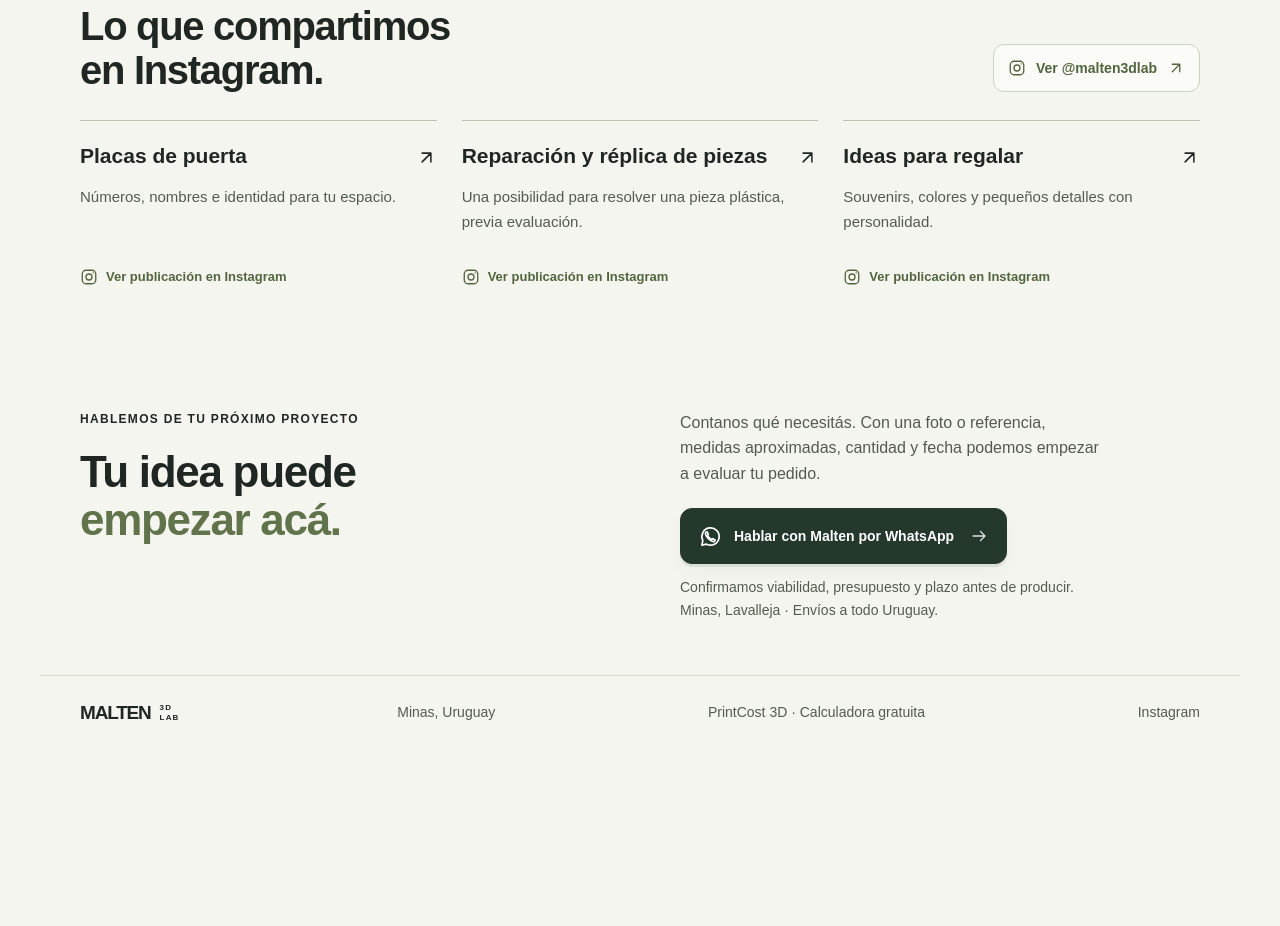
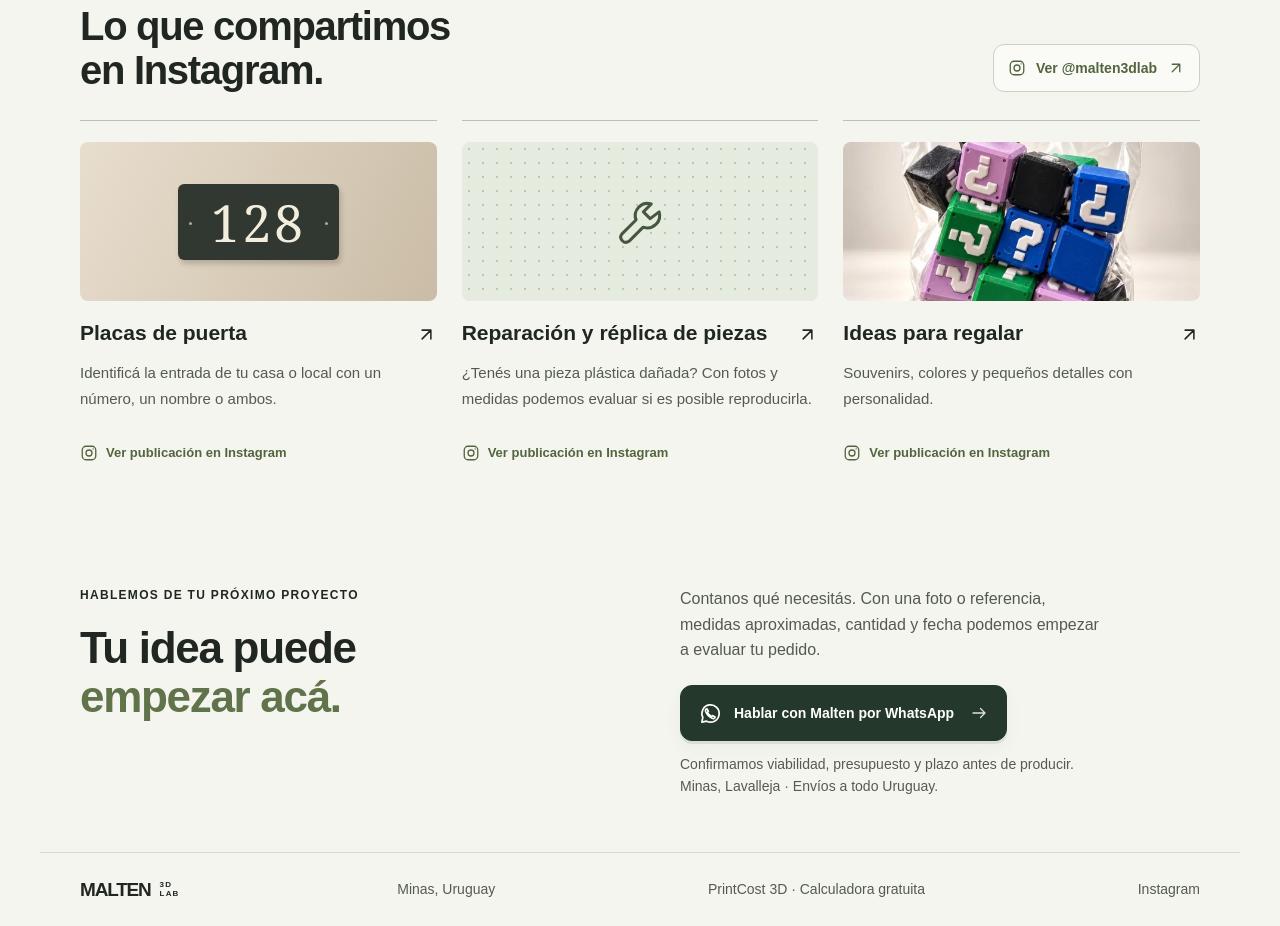
Before and after one commit to martintourne9/Malten-3D, a React (Vite) app: page / in a window 1280 px wide. Shown: the part 3900-4826 px from the top of the page. Before the commit the page ends 4649 px from the top, so only its background shows below. Built offline with nearby package versions, Linux system fonts and the light colour scheme.

Commit message:
Agregar miniaturas a placas, piezas y regalos en la portada

```diff
--- a/src/App.jsx
+++ b/src/App.jsx
@@ -19,9 +19,9 @@ const steps = [
   { title: 'Coordinamos la entrega.', text: 'Una vez confirmado el trabajo, acordamos la producción y la entrega en Minas o el envío a otro punto de Uruguay.' },
 ]
 const instagramExamples = [
-  { title: 'Placas de puerta', detail: 'Números, nombres e identidad para tu espacio.', url: 'https://www.instagram.com/malten3dlab/reel/DbZb6yCxv2r/' },
-  { title: 'Reparación y réplica de piezas', detail: 'Una posibilidad para resolver una pieza plástica, previa evaluación.', url: 'https://www.instagram.com/malten3dlab/reel/DdKHnpDxgXB/' },
-  { title: 'Ideas para regalar', detail: 'Souvenirs, colores y pequeños detalles con personalidad.', url: 'https://www.instagram.com/malten3dlab/p/DdW46r7xgrg/' },
+  { title: 'Placas de puerta', preview: 'placa', detail: 'Identificá la entrada de tu casa o local con un número, un nombre o ambos.', url: 'https://www.instagram.com/malten3dlab/reel/DbZb6yCxv2r/' },
+  { title: 'Reparación y réplica de piezas', preview: 'pieza', detail: '¿Tenés una pieza plástica dañada? Con fotos y medidas podemos evaluar si es posible reproducirla.', url: 'https://www.instagram.com/malten3dlab/reel/DdKHnpDxgXB/' },
+  { title: 'Ideas para regalar', preview: 'regalo', detail: 'Souvenirs, colores y pequeños detalles con personalidad.', url: 'https://www.instagram.com/malten3dlab/p/DdW46r7xgrg/' },
 ]
 function ProductImage({ id, eager = false, className }) {
   const product = products.find(item => item.id === id)
@@ -90,7 +90,13 @@ export default function App({ pathname = typeof window === 'undefined' ? '/' : w
         </section>
         <section id="instagram" className="section-wrap instagram-section" aria-labelledby="instagram-title">
           <div className="showcase-heading"><div><p className="eyebrow">Más de Malten</p><h2 id="instagram-title">Lo que compartimos<br />en Instagram.</h2></div><a className="hero-catalog-link" href={instagram} target="_blank" rel="noopener noreferrer"><Icon name="instagram" />Ver @malten3dlab <span aria-hidden="true"><Icon name="arrow" /></span></a></div>
-          <div className="instagram-examples">{instagramExamples.map(item => <a href={item.url} target="_blank" rel="noopener noreferrer" key={item.url}><h3>{item.title}<span aria-hidden="true"><Icon name="arrow" /></span></h3><p>{item.detail}</p><span className="instagram-link-label"><Icon name="instagram" />Ver publicación en Instagram</span></a>)}</div>
+          <div className="instagram-examples">{instagramExamples.map(item => <a href={item.url} target="_blank" rel="noopener noreferrer" key={item.url}>
+            <div className={`work-preview work-preview-${item.preview}`} aria-hidden="true">
+              {item.preview === 'placa' && <span className="house-number">128</span>}
+              {item.preview === 'pieza' && <Icon name="wrench" />}
+              {item.preview === 'regalo' && <img src="/images/catalogo/cubos-sorpresa-640.webp" width="599" height="640" loading="lazy" alt="" />}
+            </div>
+            <h3>{item.title}<span aria-hidden="true"><Icon name="arrow" /></span></h3><p>{item.detail}</p><span className="instagram-link-label"><Icon name="instagram" />Ver publicación en Instagram</span></a>)}</div>
         </section>
         <section id="contacto" className="section-wrap contact">
           <div><p className="eyebrow">Hablemos de tu próximo proyecto</p><h2>Tu idea puede<br /><span>empezar acá.</span></h2></div>
--- a/src/index.css
+++ b/src/index.css
@@ -152,3 +152,23 @@
   border-radius: 50%;
 }
 .product-gallery-dots button[aria-current]::after { background: #566049; }
+
+.work-preview {
+  width: 100%; aspect-ratio: 2.25; overflow: hidden; display: grid;
+  place-items: center; margin-bottom: 18px; border-radius: 8px;
+}
+.work-preview-placa { background: linear-gradient(115deg, #e8dece, #cabca6); }
+.house-number {
+  position: relative; padding: .12em .65em; border-radius: .12em;
+  background: #303831; color: #f3eddd; font: 500 clamp(28px, 4vw, 58px)/1.25 Georgia, serif;
+  letter-spacing: .06em; box-shadow: 2px 4px 5px #443d323d;
+}
+.house-number::before, .house-number::after {
+  content: ''; position: absolute; top: 50%; width: 3px; height: 3px;
+  border-radius: 50%; background: #aba99d;
+}
+.house-number::before { left: .22em; }
+.house-number::after { right: .22em; }
+.work-preview-pieza { background-color: #e6ebe0; background-image: radial-gradient(#bbc6b3 1px, transparent 1px); background-size: 14px 14px; }
+.work-preview-pieza .icon { color: #47573e; width: 54px; height: 54px; stroke-width: 1.35; }
+.work-preview-regalo img { width: 100%; height: 100%; min-height: 0; object-fit: cover; object-position: 50% 64%; }
```
